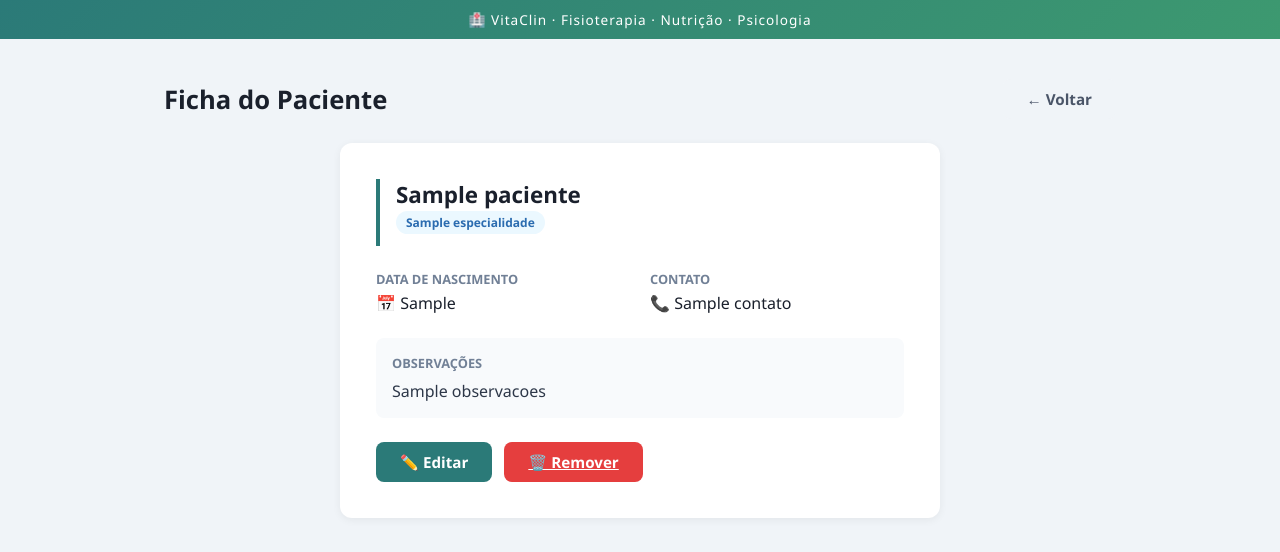
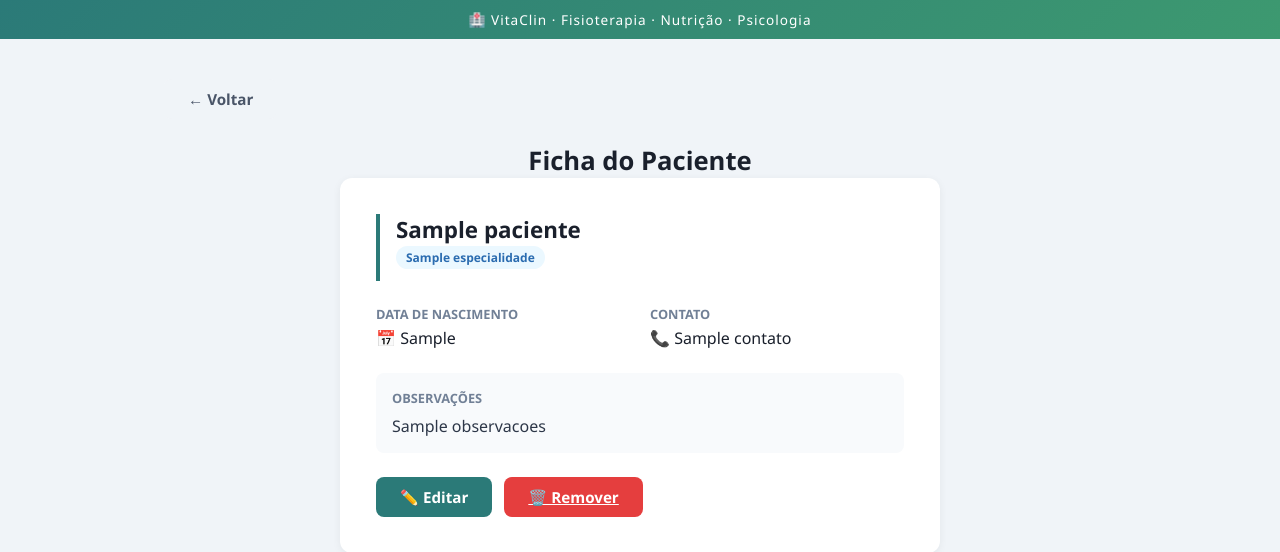
Before and after one commit to helonogueira/segunda-fase-jr, a Django app: template templates/pacientes/detalhe.html in a window 1280 px wide. Shown: the part 67-619 px from the top of the page. Run offline with Django 5.2, Linux system fonts and the light colour scheme; the template is opened without the code that fills it: most values are stand-ins (such as "Sample title", 1, 10 or a date in 2020).

Commit message:
arrumando pagina de detalhes do paciente

```diff
--- a/templates/pacientes/detalhe.html
+++ b/templates/pacientes/detalhe.html
@@ -1,10 +1,10 @@
 {% extends "pacientes/base.html" %}
 
 {% block conteudo %}
-<div class="cabecalho">
-    <h1>Ficha do Paciente</h1>
+<div style="margin-bottom: 24px;">
     <a href="{% url 'lista_pacientes' %}" class="btn-secondary">← Voltar</a>
 </div>
+<h1 style="text-align: center; margin-top: 20px;">Ficha do Paciente</h1>
 
 <div class="form-container" style="max-width: 600px;">
     {% with esp=paciente.especialidade|lower %}
```
